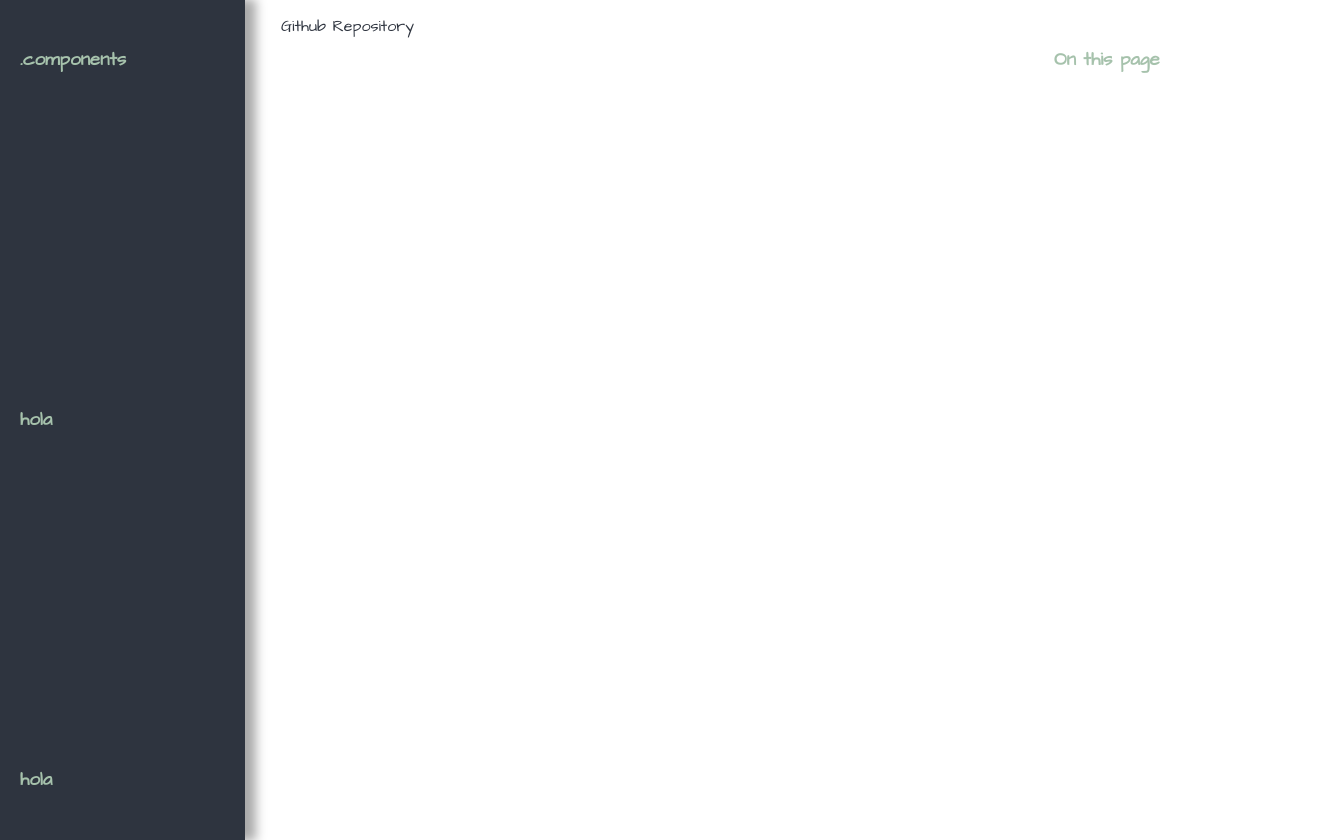
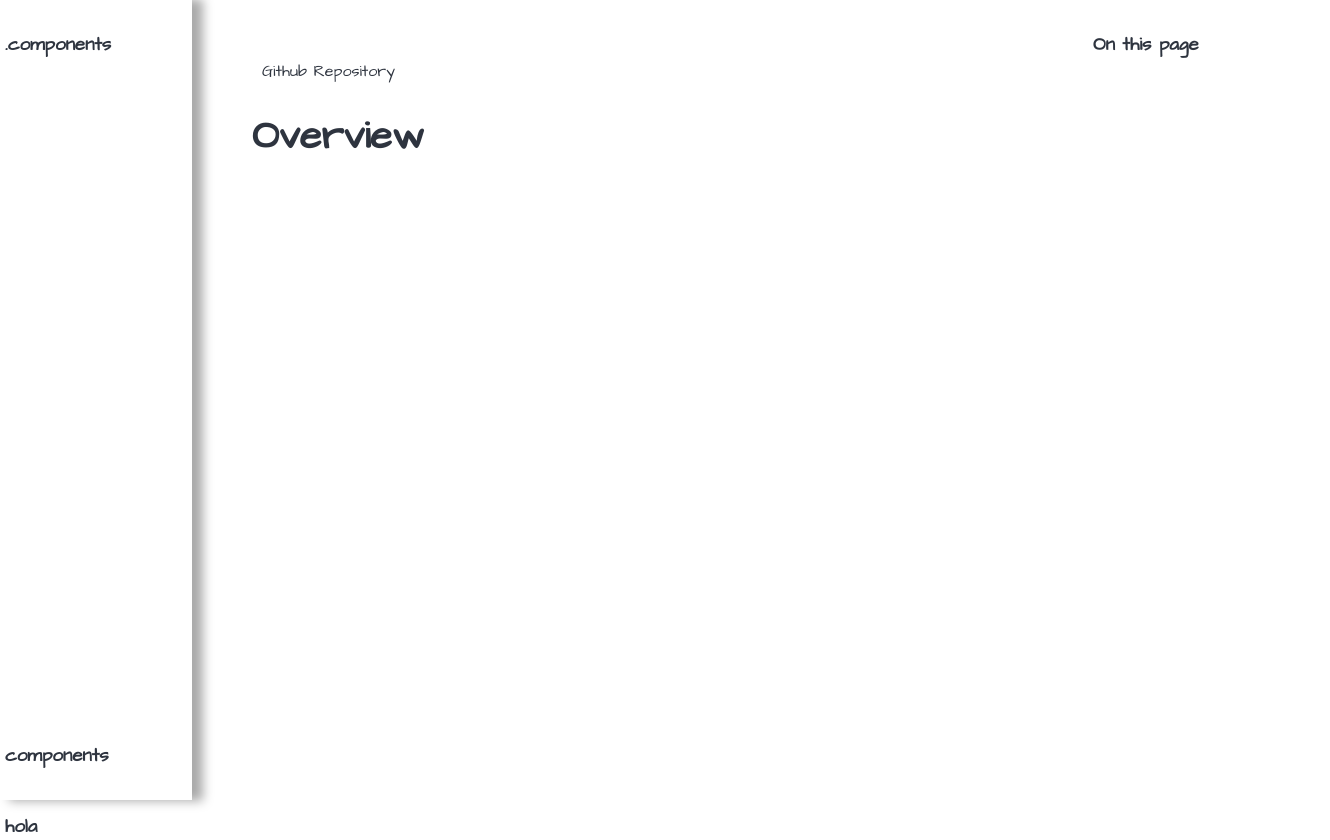
Before and after one commit to leonsuaren/reactdotcom, a React (Create React App) app in the folder reactdotcom/: page /home in a window 1280 px wide. Shown: the whole page, 1330 px wide, since content can reach past the window. Built offline with nearby package versions, Linux system fonts and the light colour scheme.

Commit message:
add pagelayout

```diff
--- a/reactdotcom/src/App.js
+++ b/reactdotcom/src/App.js
@@ -4,19 +4,25 @@ import { GlobalStyled } from './global/globalStyled';
 
 import { GetStarted } from './../src/views/get-started';
 import { Home } from './views/home';
+import { PageLayout } from './global/PageLayout';
 
 
 function App() {
   return (
     <div>
       <GlobalStyled />
-
+      <Router>
+        <Routes>
+          <Route path='/' element={<GetStarted />} />
+        </Routes>
+      </Router>
+      <PageLayout>
         <Router>
           <Routes>
-            <Route path='/' element={<GetStarted />} />
             <Route path='/home' element={<Home />} />
           </Routes>
         </Router>
+      </PageLayout>
     </div>
   );
 }
--- /dev/null
+++ b/reactdotcom/src/components/menu/Menu.jsx
@@ -0,0 +1,14 @@
+import React from 'react';
+import { MenuWrapper } from './styled';
+
+export const Menu = () => {
+  return (
+    <MenuWrapper>
+        <h3>.components</h3>
+        <div>
+        </div>
+        <h3>components</h3>
+        <h3>hola</h3>
+    </MenuWrapper>
+  )
+};
--- /dev/null
+++ b/reactdotcom/src/components/menu/index.jsx
@@ -0,0 +1 @@
+export { Menu } from './Menu';
--- /dev/null
+++ b/reactdotcom/src/components/menu/styled.jsx
@@ -0,0 +1,21 @@
+import styled from 'styled-components';
+
+export const MenuWrapper = styled.div`
+  display: grid;
+  grid-template-rows: 10% 80% 10%;
+  box-sizing: border-box;
+  padding: 5px;
+  align-items: center;
+  justify-items: start;
+  width: 100%;
+  height: 100vh;
+  background-color: #ffffff;
+  &:hover {
+    box-shadow: 10px 0px 10px 1px #aaaaaa;
+}
+`;
+
+export const MenuContent = styled.div`
+  display: grid;
+  grid-template-rows: 10% 80% 10%;
+`;
--- /dev/null
+++ b/reactdotcom/src/components/on-this-page/OnThisPage.jsx
@@ -0,0 +1,10 @@
+import React from 'react';
+import { MenuOnThisPage } from './styled';
+
+export const OnThisPage = () => {
+  return (
+    <MenuOnThisPage>
+      <h3>On this page</h3>
+    </MenuOnThisPage>
+  )
+};
--- /dev/null
+++ b/reactdotcom/src/components/on-this-page/index.jsx
@@ -0,0 +1 @@
+export { OnThisPage } from './OnThisPage';
--- /dev/null
+++ b/reactdotcom/src/components/on-this-page/styled.jsx
@@ -0,0 +1,16 @@
+import styled from 'styled-components';
+
+export const MenuOnThisPage = styled.div`
+  display: grid;
+  grid-template-rows: 10% 90%;
+  box-sizing: border-box;
+  padding: 5px;
+  align-items: center;
+  justify-items: start;
+  width: 100%;
+  height: 100vh;
+  background-color: #ffffff;
+  &:hover {
+    box-shadow: -10px 0px 10px 1px #aaaaaa;
+  }
+`;
--- /dev/null
+++ b/reactdotcom/src/global/PageLayout.jsx
@@ -0,0 +1,25 @@
+import React, { Fragment } from 'react';
+import { Menu } from './../components/menu';
+import { OnThisPage } from './../components/on-this-page';
+import styled from 'styled-components';
+
+const Container = styled.div`
+  display: grid;
+  grid-template-columns: 15% 70% 15%;
+`;
+
+const MainContainer = styled.div`
+  padding: 10px;
+`;
+
+export const PageLayout = ({ children }) => {
+  return (
+    <Container>
+      <Menu />
+      <MainContainer>
+        {children}
+      </MainContainer>
+      <OnThisPage />
+    </Container>
+  )
+};
--- a/reactdotcom/src/global/globalStyled.jsx
+++ b/reactdotcom/src/global/globalStyled.jsx
@@ -1,12 +1,16 @@
-import { createGlobalStyle } from 'styled-components';
+import styled, { createGlobalStyle } from 'styled-components';
 
 export const GlobalStyled = createGlobalStyle`
   body {
     background: white;
-    color: #a6c2ac;
+    color: #2e343f;
     font-family: 'Architects Daughter', cursive;
   }
   `;
+
+export const HeadTitle = styled.h1`
+  font-size: 2.5rem;
+`;
 
 // font-family: 'Lora', serif;
 // background: #2e343f;
--- a/reactdotcom/src/views/home/Home.jsx
+++ b/reactdotcom/src/views/home/Home.jsx
@@ -1,8 +1,9 @@
-import React, { Fragment, useEffect, useRef } from 'react';
+import React, { useEffect, useRef } from 'react';
 import anime from 'animejs';
-import { HomeContainer, Menu, MenuOnThisPage, ContentContainer } from './styled';
+import { HomeContainer } from './styled';
 
 import { LinkToButton } from '../../components/buttons/link-to-button';
+import { HeadTitle } from './../../global/globalStyled';
 
 export const Home = () => {
 
@@ -29,17 +30,8 @@ export const Home = () => {
 
   return (
     <HomeContainer>
-      <Menu id="menuAnimation">
-        <h3>.components</h3>
-        <h3>hola</h3>
-        <h3>hola</h3>
-      </Menu>
-      <ContentContainer>
         <LinkToButton href='https://github.com/leonsuaren/reactdotcom' target="_blank">Github Repository</LinkToButton>
-      </ContentContainer>
-      <MenuOnThisPage id="menuThisAnimetion">
-        <h3>On this page</h3>
-      </MenuOnThisPage>
+        <HeadTitle>Overview</HeadTitle>
     </HomeContainer>
   )
 }
--- a/reactdotcom/src/views/home/styled.jsx
+++ b/reactdotcom/src/views/home/styled.jsx
@@ -1,44 +1,8 @@
 import styled from 'styled-components';
 
 export const HomeContainer = styled.div`
-  display: grid;
-  grid-template-columns: 20% 60% 20%;
-  width: 100%;
+  margin: 50px;
+  box-sizing: border-box;
+  width: 90%;
   height: 100%;
 `;
-
-export const Menu = styled.div`
-  display: grid;
-  grid-template-rows: 10% 80% 10%;
-  align-items: center;
-  justify-items: start;
-  width: 80%;
-  height: 100vh;
-  padding: 20px;
-  background-color: #2e343f;
-  margin-right: 10px;
-  &:hover {
-    box-shadow: 10px 0px 10px 1px #aaaaaa;
-  }
-`;
-
-export const MenuOnThisPage = styled.div`
-  display: grid;
-  grid-template-rows: 10% 90%;
-  align-items: center;
-  justify-items: start;
-  width: 100%;
-  height: 100vh;
-  padding: 20px;
-  background-color: #ffffff;
-  margin-left: 10px;
-  &:hover {
-    box-shadow: -10px 0px 10px 1px #aaaaaa;
-  }
-`;
-
-export const ContentContainer = styled.div`
-  margin: 10px;
-  padding: 5px;
-  width: 100%;
-`;
```
